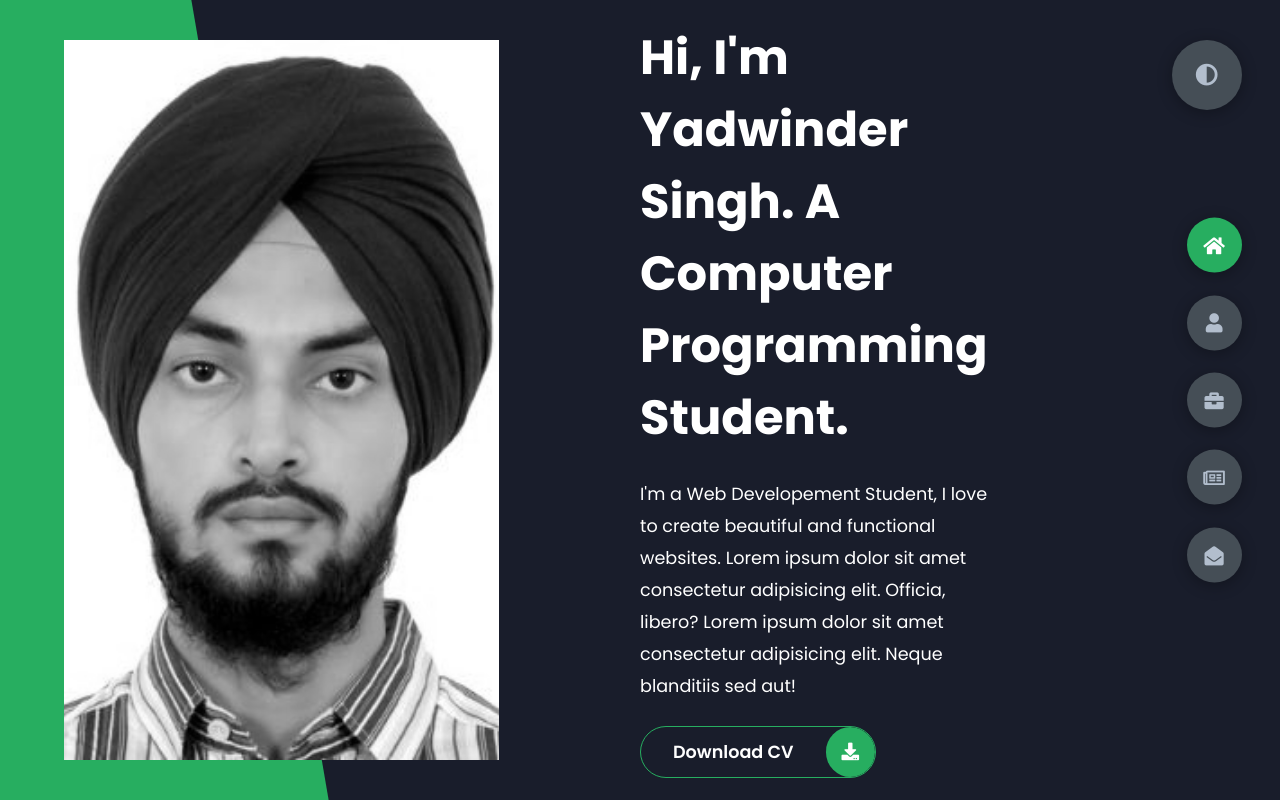
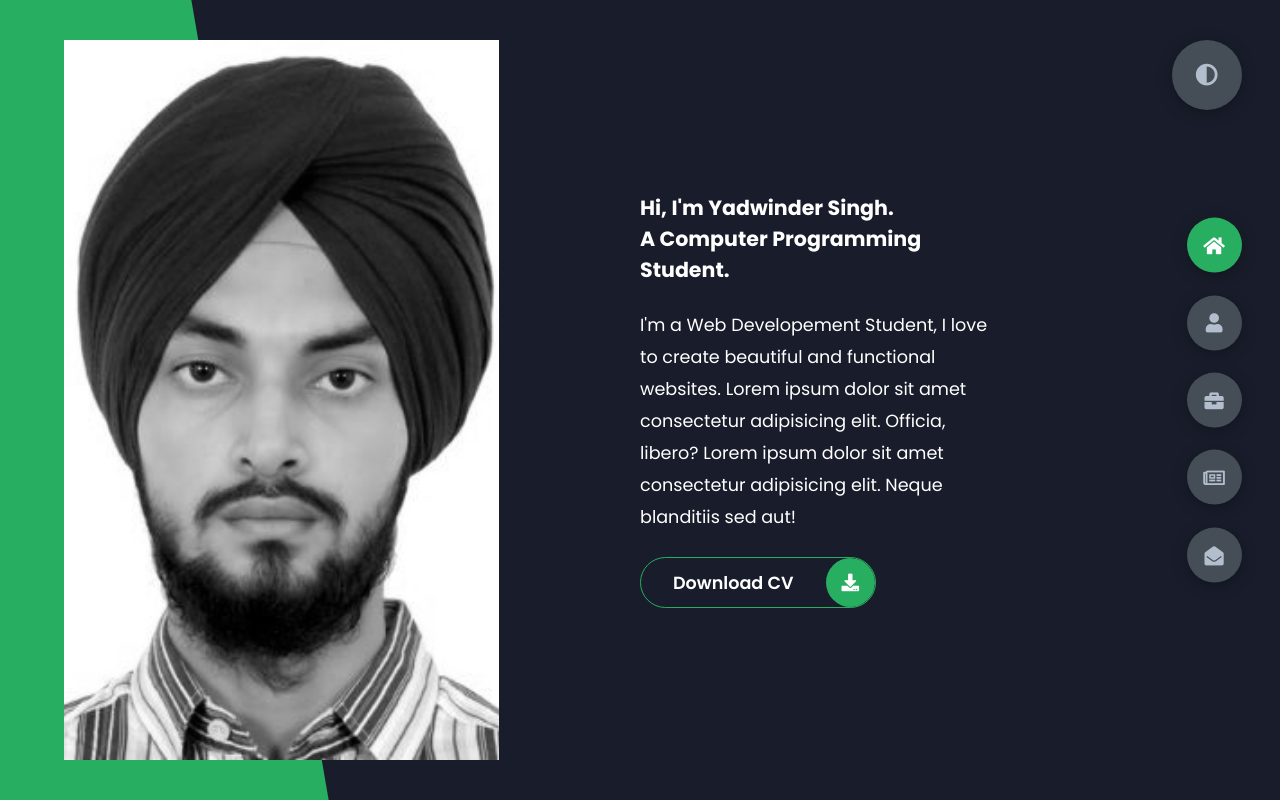
Before and after one commit to yadwindersingh1699/assignment1, a plain HTML site: page index.html in a window 1280 px wide. Drawn offline with Linux system fonts and the light colour scheme; a script that the page names is missing.

Commit message:
Update index.html

```diff
--- a/index.html
+++ b/index.html
@@ -27,11 +27,11 @@
     </div>
    </div>
    <div class="right-header">
-    <h4 class="name">
+    <h3>
      <!-- introducing myself -->
-     Hi, I'm Yadwinder Singh.
+     Hi, I'm Yadwinder Singh.<br>
      A Computer Programming Student.
-    </h4>
+    </h3>
     <!-- brief info about me -->
     <p>
      I'm a Web Developement Student, I love to create beautiful and functional websites.
```
